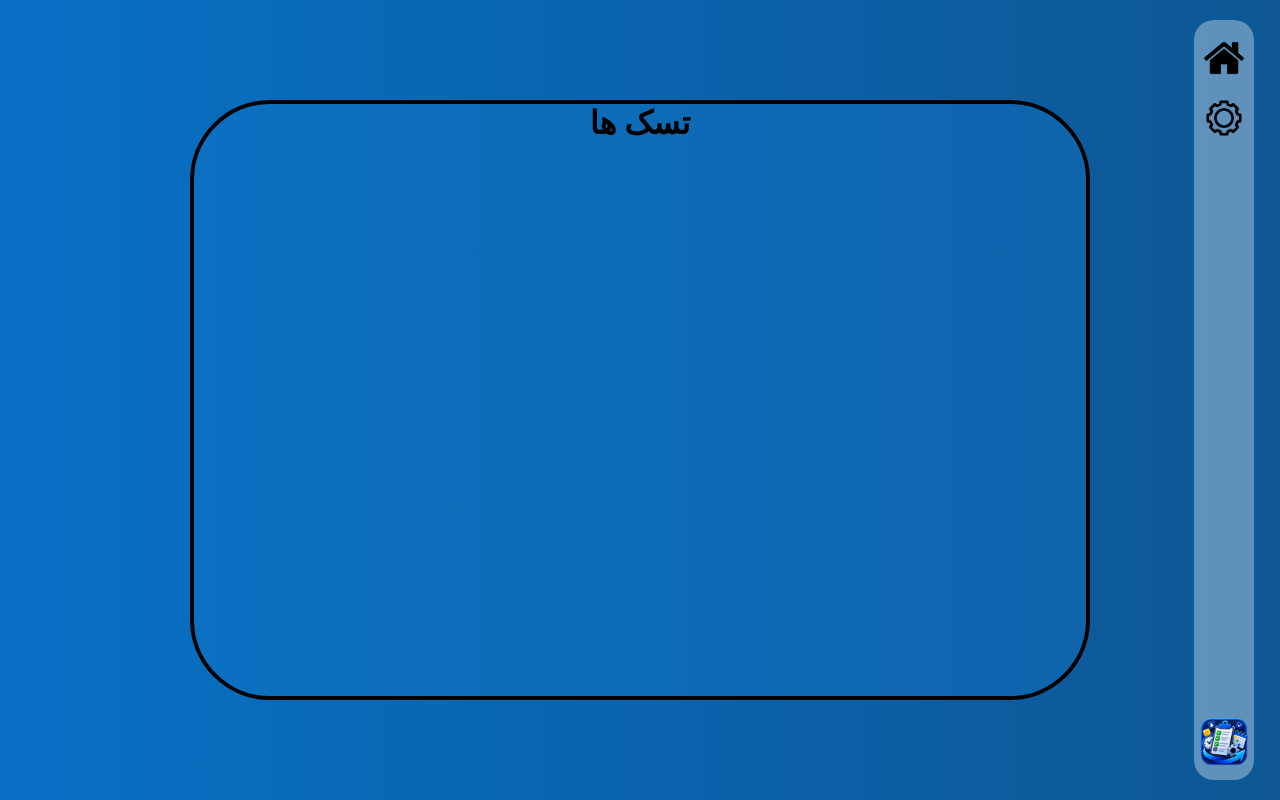
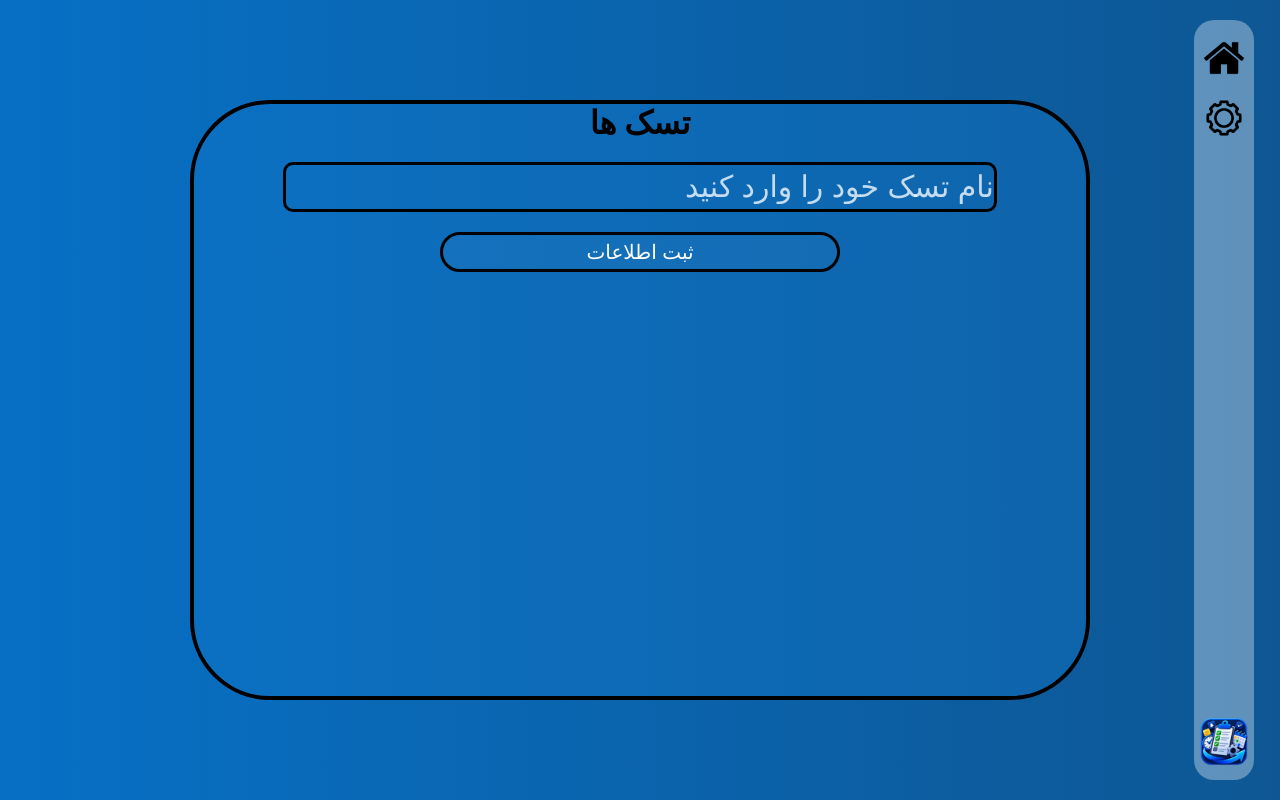
Before and after one commit to artin231/TaskManager-with-React-js, a React (Vite) app in the folder TaskManager/: page / in a window 1280 px wide. Built offline with nearby package versions, Linux system fonts and the light colour scheme.

Commit message:
i added the input and the button

```diff
--- a/TaskManager/src/components/TaskList.jsx
+++ b/TaskManager/src/components/TaskList.jsx
@@ -1,5 +1,15 @@
 import { useContext } from "react"
 
 let TaskList = () => {
+    return (
+        <div className="TasksBox">
+            <h1>تسک ها</h1>
+            <div className="AddPlace">
+                <input type="text" className="InputAdd" placeholder="نام تسک خود را وارد کنید" />
+                <button>ثبت اطلاعات</button>
+            </div>
+        </div>
+    )
+}
 
-}
+export default TaskList
--- a/TaskManager/src/css/main.css
+++ b/TaskManager/src/css/main.css
@@ -34,6 +34,7 @@ header {
     top: 2.5;
     overflow: auto;
 }
+
 header nav {
     width: 100%;
     height: 100%;
@@ -71,13 +72,14 @@ header nav ul li a img {
     width: 40px;
 }
 
-header nav  .logo{
+header nav .logo {
     width: 50px;
     justify-self: flex-end !important;
     align-self: center;
 }
+
 .container .AboutBox,
-.container .TasksBox{
+.container .TasksBox {
     width: 900px;
     height: 600px;
     background-color: #1478ca55;
@@ -87,12 +89,53 @@ header nav  .logo{
     flex-direction: column;
     align-items: center;
     backdrop-filter: blur(100%);
+    gap: 20px;
 }
 
-.container .TasksBox:hover,.container .AboutBox:hover{
+.container .TasksBox:hover,
+.container .AboutBox:hover {
     transform: translateY(-1%);
 }
 
-.container .AboutBox{
+.container .AboutBox {
     text-align: center;
 }
+
+.container .TasksBox .AddPlace {
+    width: 100%;
+    display: flex;
+    flex-direction: column;
+    align-items: center;
+    gap: 20px;
+}
+
+
+.container .TasksBox .AddPlace .InputAdd {
+    width: 80%;
+    height: 50px;
+    border-radius: 10px;
+    background-color: transparent;
+    border: 3px solid black;
+    outline: none;
+    color: white;
+    direction: rtl;
+    font-size: 30px;
+}
+
+.container .TasksBox .AddPlace .InputAdd::placeholder {
+    color: rgba(240, 248, 255, 0.807);
+}
+
+.container .TasksBox .AddPlace button {
+    width: 400px;
+    height: 40px;
+    border-radius: 20px;
+    background-color: rgba(255, 255, 255, 0.028);
+    border: 3px solid black;
+    font-size: 20px;
+    display: flex;
+    align-items: center;
+    justify-content: center;
+    color: white;
+    cursor: pointer;
+}
--- a/TaskManager/src/pages/HomePage.jsx
+++ b/TaskManager/src/pages/HomePage.jsx
@@ -1,14 +1,12 @@
 import Header from "../components/Header"
+import TaskList from "../components/TaskList"
 import '../css/main.css'
 
 let HomePage = () => {
     return (
         <div className="container">
             <Header />
-            <div className="TasksBox">
-                <h1>تسک ها</h1>
-
-            </div>
+            <TaskList />
         </div>
 
     )
```
